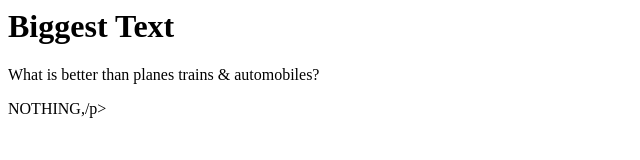
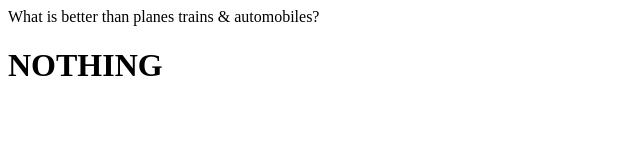
Before and after one commit to MickeyShultz/planes-trains---automobiles, a plain HTML site: page index.html in a window 1280 px wide. Shown: the whole page, without its empty margins (0-640 px from the left). Drawn offline with Linux system fonts and the light colour scheme.

Commit message:
Update index.html

```diff
--- a/index.html
+++ b/index.html
@@ -1,3 +1,2 @@
-<h1>Biggest Text</h1>
-<p>What is better than planes trains & automobiles?</p>
-<p>NOTHING,/p>
+<P>What is better than planes trains & automobiles?</p>
+<h1>NOTHING</h1>
```
